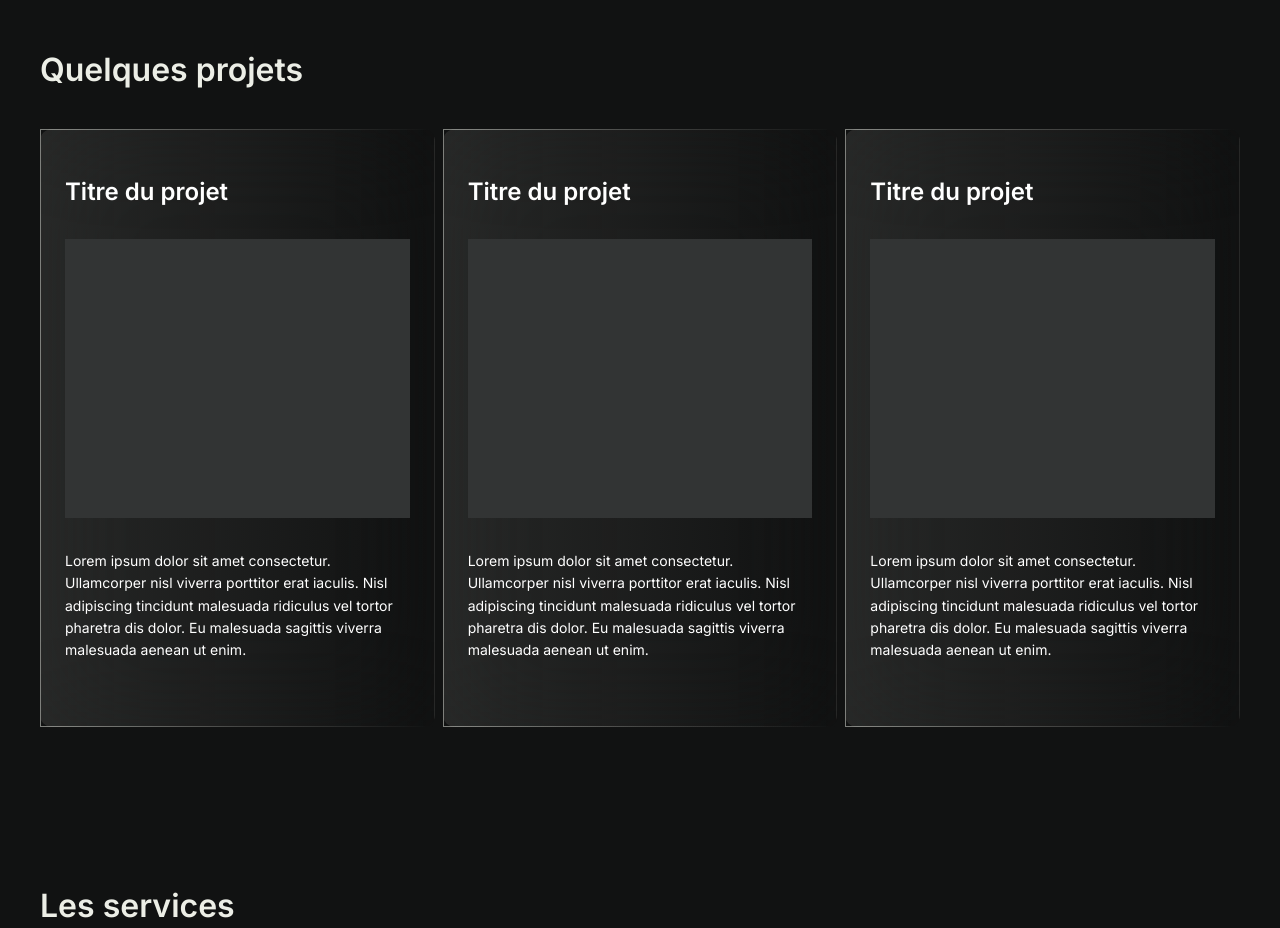
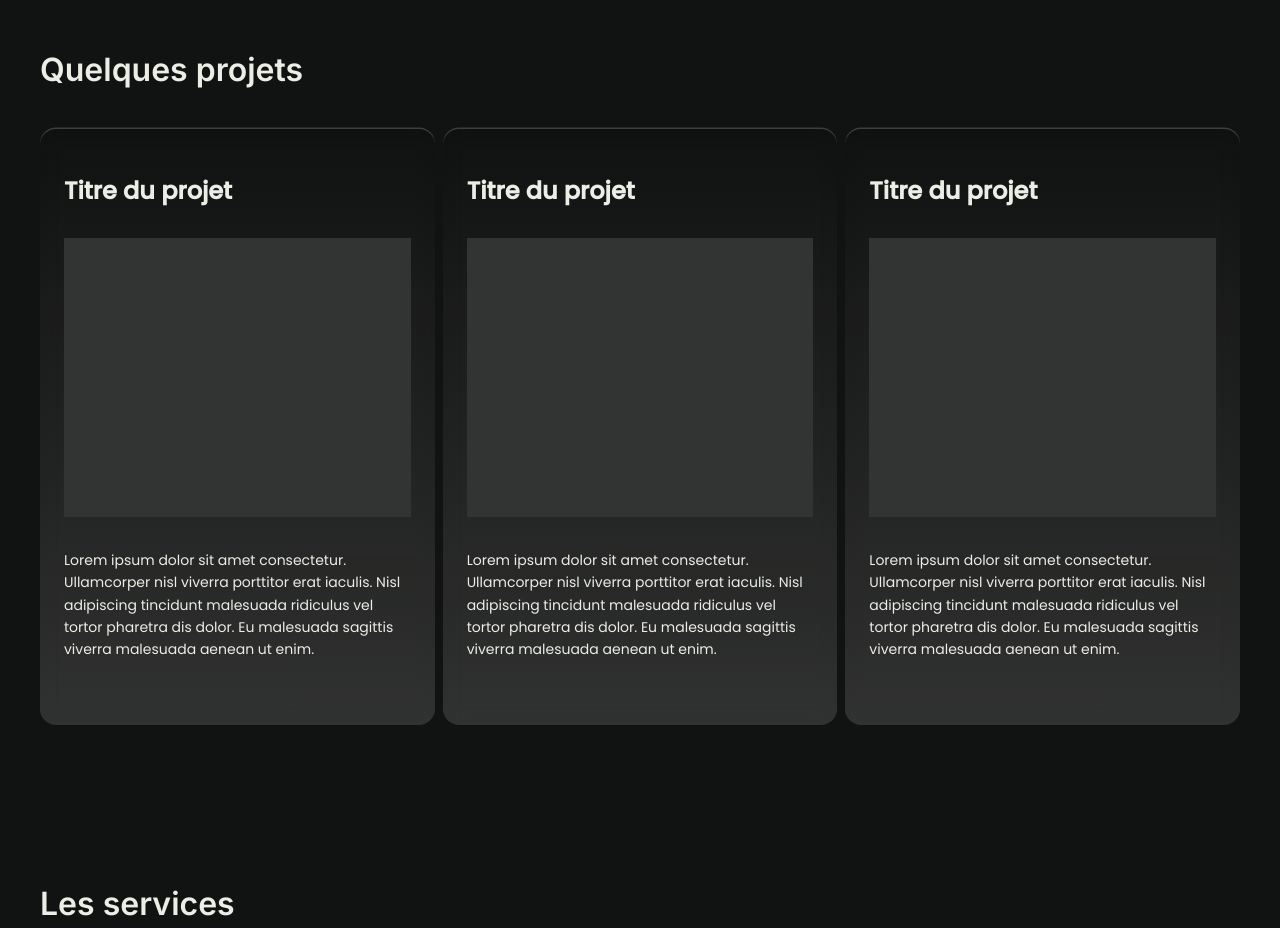
Before and after one commit to MathPrnt/mathprnt.github.io, a plain HTML site: page index.html in a window 1280 px wide. Shown: the part 860-1788 px from the top of the page. Drawn offline with Linux system fonts and the light colour scheme.

Commit message:
Carte de projet

```diff
--- a/index.html
+++ b/index.html
@@ -89,21 +89,21 @@
         <div class="section-container">
             <h2>Quelques projets</h2>
             <div class="projects-grid">
-                <div class="project-card">
+                <a href="/projet-1" class="project-card">
                     <h3>Titre du projet</h3>
                     <div class="project-image"></div>
                     <p>Lorem ipsum dolor sit amet consectetur. Ullamcorper nisl viverra porttitor erat iaculis. Nisl adipiscing tincidunt malesuada ridiculus vel tortor pharetra dis dolor. Eu malesuada sagittis viverra malesuada aenean ut enim.</p>
-                </div>
-                <div class="project-card">
+                </a>
+                <a href="/projet-2" class="project-card">
                     <h3>Titre du projet</h3>
                     <div class="project-image"></div>
                     <p>Lorem ipsum dolor sit amet consectetur. Ullamcorper nisl viverra porttitor erat iaculis. Nisl adipiscing tincidunt malesuada ridiculus vel tortor pharetra dis dolor. Eu malesuada sagittis viverra malesuada aenean ut enim.</p>
-                </div>
-                <div class="project-card">
+                </a>
+                <a href="/projet-3" class="project-card">
                     <h3>Titre du projet</h3>
                     <div class="project-image"></div>
                     <p>Lorem ipsum dolor sit amet consectetur. Ullamcorper nisl viverra porttitor erat iaculis. Nisl adipiscing tincidunt malesuada ridiculus vel tortor pharetra dis dolor. Eu malesuada sagittis viverra malesuada aenean ut enim.</p>
-                </div>
+                </a>
             </div>
         </div>
     </section>
--- a/resources/styles.css
+++ b/resources/styles.css
@@ -98,6 +98,7 @@ header {
 .logo {
     display: flex;
     align-items: center;
+    color: var(--text-color);
 }
 
 .logo img {
@@ -274,15 +275,48 @@ nav li {
 }
 
 .project-card {
-    background: linear-gradient(to right, rgba(236, 238, 230, 0.1), rgba(236, 238, 230, 0.05), rgba(236, 238, 230, 0));
-    border: 1px solid;
-    border-image: linear-gradient(to right, rgba(236, 238, 230, 0.5), rgba(236, 238, 230, 0.2), rgba(236, 238, 230, 0)) 1;
-    border-radius: 12px;
+    /* Appliquer les dégradés de fond comme le bouton CTA */
+    background:
+        linear-gradient(to bottom,
+            rgba(236, 238, 230, 0) 0%,
+            rgba(236, 238, 230, 0.05) 40%,
+            rgba(236, 238, 230, 0.1) 100%),
+        linear-gradient(to bottom,
+            rgba(236, 238, 230, 0) 0%,
+            rgba(236, 238, 230, 0.01) 53%,
+            rgba(236, 238, 230, 0.03) 79%,
+            rgba(236, 238, 230, 0.05) 100%),
+        /* Réduire l'opacité pour que le flou soit plus visible */
+        rgba(17, 18, 18, 0.01);
+
+    /* Ajouter un effet de flou d'arrière-plan */
+    backdrop-filter: blur(10px);
+    -webkit-backdrop-filter: blur(10px);
+
+    /* Simili border */
+    box-shadow: 0 -1.5px 0 0 rgba(236, 238, 230, 0.2);
+
+    border-radius: 16px;
     padding: 48px 24px;
     display: flex;
     flex-direction: column;
     gap: 8px;
-    backdrop-filter: blur(56px);
+
+    /* Ajouter une transition pour les effets hover */
+    transition: transform 0.3s ease, backdrop-filter 0.3s ease, linear-gradient 0.3s ease;
+
+    /* Style du lien */
+    text-decoration: none;
+    color: var(--text-color);
+    cursor: pointer;
+}
+
+/* Effet hover sur la carte */
+.project-card:hover {
+    /* Intensifier l'effet de flou au survol */
+    backdrop-filter: blur(15px);
+    -webkit-backdrop-filter: blur(15px);
+    transform: translateY(-2px);
 }
 
 .project-image {
@@ -290,14 +324,20 @@ nav li {
     height: 279px;
     background-color: var(--service-bg);
     margin: 8px 0 24px;
+    opacity: 1;
 }
 
 .project-card h3 {
-    color: white;
+    font-size: 24px;
+    margin-bottom: 16px;
+    transition: color 0.3s ease;
+}
+
+.project-card:hover h3 {
+    color: var(--text-color-muted);
 }
 
 .project-card p {
-    color: white;
     font-size: 14px;
     line-height: 1.6;
 }
```
